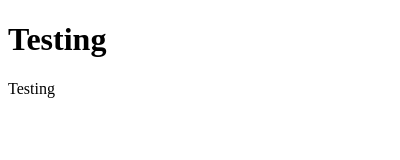
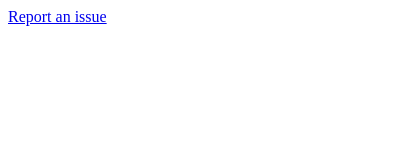
Before and after one commit to aidando73/bitbucket-syntax-highlighting, a browser extension: page static/popup.html in a window 400 px wide. Drawn offline with Linux system fonts and the light colour scheme.

Commit message:
Release preparation (#20)
* Update description and naming

* Alter popup.html to redirect to new issues page

* Add packaging mechanism

* version the chrome extension for a beta release of v1

* Simplify description

* update to a more stricter match

* Update to manifest version 3

Co-authored-by: Aidan Do <aidan.do@nqry.com.au>

```diff
--- a/popup.html
+++ b/static/popup.html
@@ -7,7 +7,8 @@
 	<title>Testing</title>
 </head>
 <body>
-	<h1>Testing</h1>
-	<p>Testing</p>
+	<div style="white-space: nowrap">
+		<a href="https://github.com/REslim30/bitbucket-syntax-highlighting/issues/new" target="_blank">Report an issue</a>
+	</div>
 </body>
 </html>
```
Also changed, not shown: manifest.json (deleted), static/content-script.js (renamed from content-script.js), static/manifest.json (added), static/prism.css (renamed from prism.css), static/prism.js (renamed from prism.js), 2 other files.
